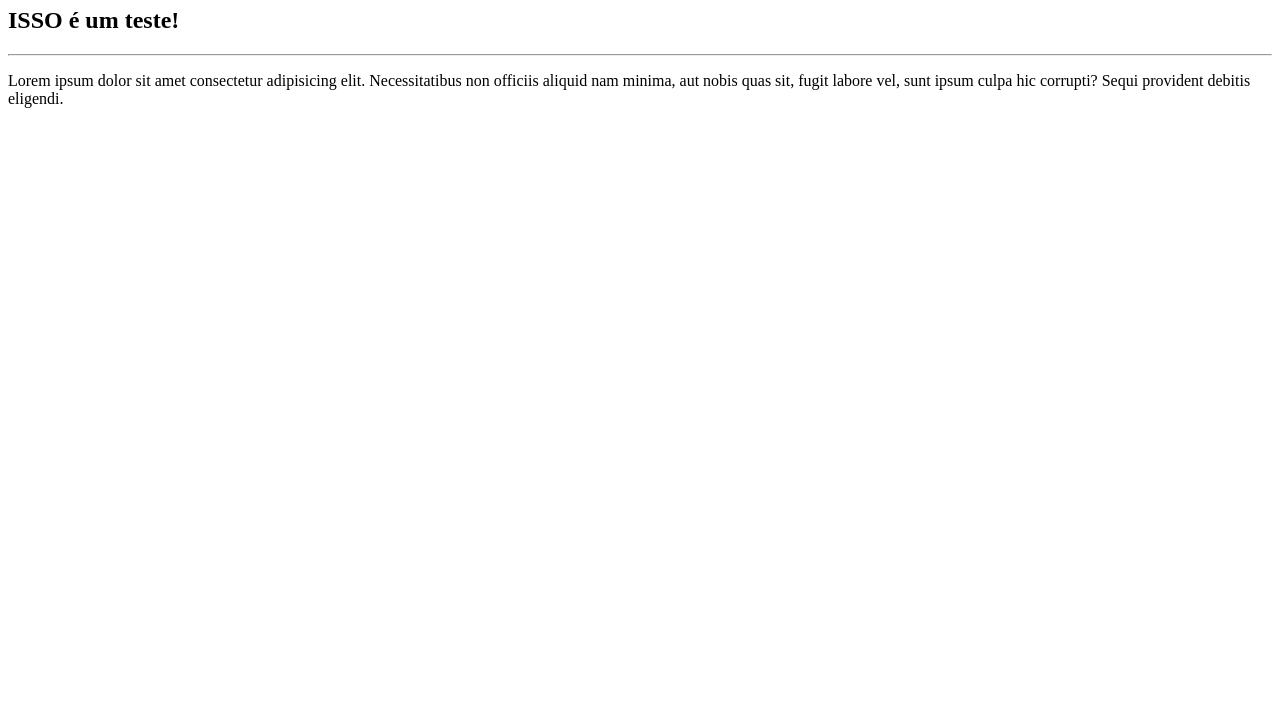
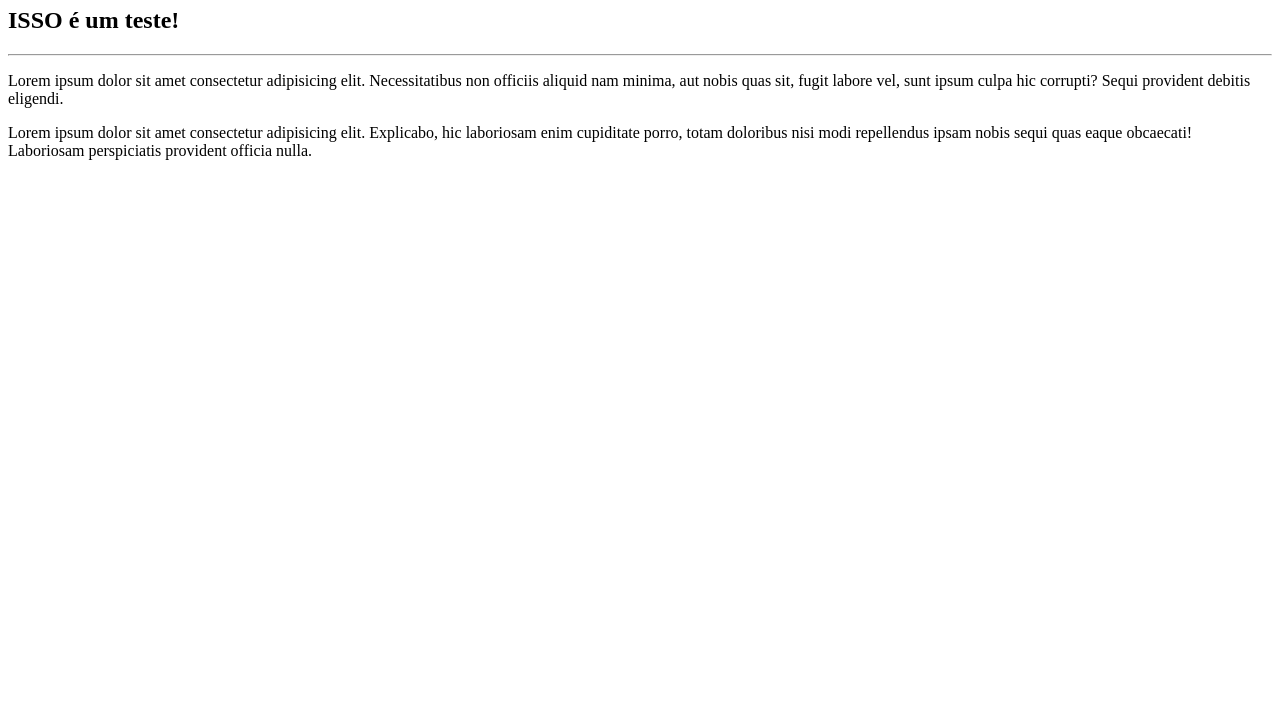
Before and after one commit to isabelafs1003/ola-mundo, a plain HTML site: page site-exemplo/index.html in a window 1280 px wide. Shown: the part 73-800 px from the top of the page. Drawn offline with Linux system fonts and the light colour scheme.

Commit message:
adicionei um parágrafo.

```diff
--- a/site-exemplo/index.html
+++ b/site-exemplo/index.html
@@ -10,5 +10,6 @@
     <h2>ISSO é um teste!</h2>
     <hr>
     <p>Lorem ipsum dolor sit amet consectetur adipisicing elit. Necessitatibus non officiis aliquid nam minima, aut nobis quas sit, fugit labore vel, sunt ipsum culpa hic corrupti? Sequi provident debitis eligendi.</p>
+    <p>Lorem ipsum dolor sit amet consectetur adipisicing elit. Explicabo, hic laboriosam enim cupiditate porro, totam doloribus nisi modi repellendus ipsam nobis sequi quas eaque obcaecati! Laboriosam perspiciatis provident officia nulla.</p>
 </body>
 </html>
```
